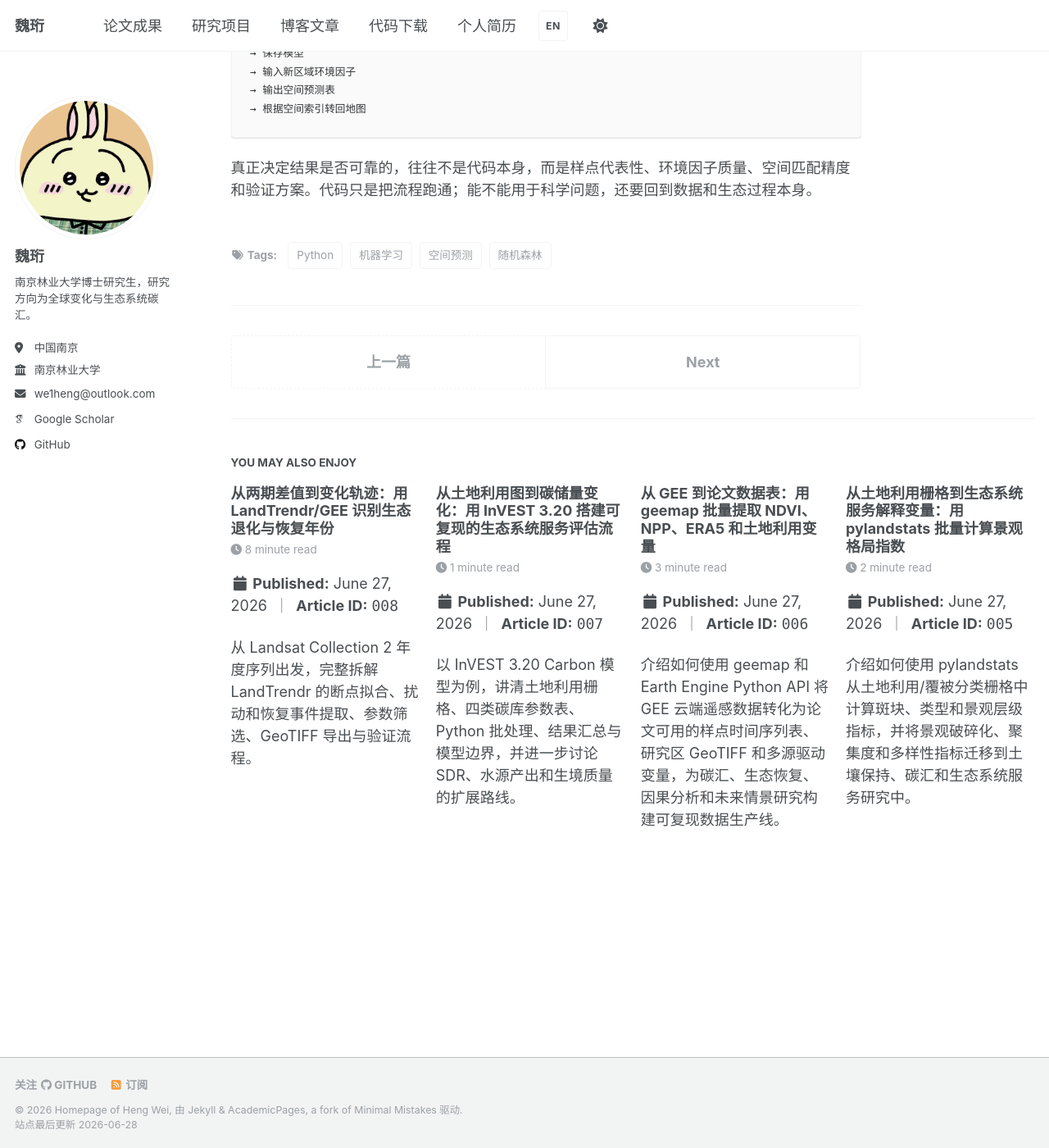
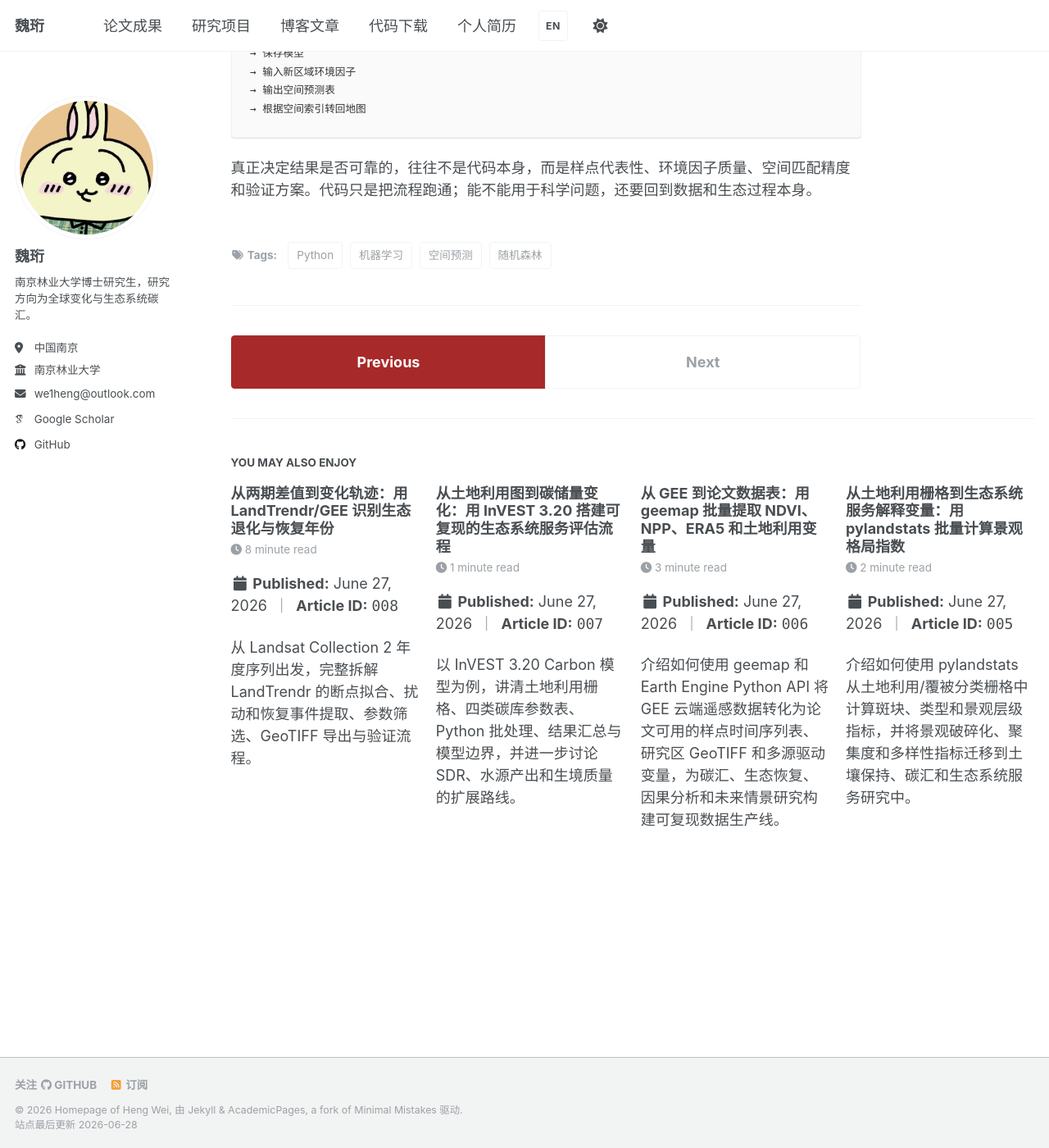
Before and after one commit to NOOB304/NOOB304.github.io, a Jekyll site: the page built from _posts/2026-06-27-python-random-forest-point-to-surface-prediction.md, in a window 1280 px wide and 1400 px high, scrolled down 17619 px. Shown: the whole window at 82% size. Built offline with Jekyll 4.4.1, drawn with Linux system fonts in a browser that asks for light colours; some web fonts are replaced.

Commit message:
fix: refine first article ARG prompt

```diff
--- a/_includes/post_pagination.html
+++ b/_includes/post_pagination.html
@@ -3,7 +3,7 @@
 {% if page.previous or page.next or page.article_id == "001" %}
   <nav class="pagination">
     {% if page.article_id == "001" %}
-      <a href="#article-access-modal" id="article-access-trigger" class="pagination--pager arg-previous-trigger" aria-haspopup="dialog">{% if page.lang == "zh" %}上一篇{% else %}Previous{% endif %}</a>
+      <a href="#article-access-modal" id="article-access-trigger" class="pagination--pager arg-previous-trigger" aria-haspopup="dialog">Previous</a>
     {% elsif page.previous %}
       <a href="{{ base_path }}{{ page.previous.url }}" class="pagination--pager" title="{{ page.previous.title | markdownify | strip_html }}">{{ site.data.ui-text[site.locale].pagination_previous | default: "Previous" }}</a>
     {% else %}
@@ -25,8 +25,7 @@
       <p class="arg-modal__eyebrow">ARTICLE INDEX</p>
       <h2 id="article-access-title">文章检索</h2>
       <p>文章不存在，若您想访问其他文章请输入文章编号。</p>
-      <label for="article-id-input">文章编号</label>
-      <input id="article-id-input" class="arg-modal__input" type="text" inputmode="numeric" maxlength="12" autocomplete="off" placeholder="例如：001">
+      <input id="article-id-input" class="arg-modal__input" type="text" inputmode="numeric" maxlength="12" autocomplete="off" aria-label="文章编号">
       <p id="article-id-error" class="arg-modal__error" role="status" aria-live="polite"></p>
       <div class="arg-modal__actions">
         <button type="button" class="arg-button arg-button--primary" id="article-id-confirm">确认</button>
--- a/assets/css/arg.css
+++ b/assets/css/arg.css
@@ -11,7 +11,16 @@
 }
 
 .arg-previous-trigger {
-  border-style: dashed;
+  color: #fff !important;
+  background: #a82929 !important;
+  border-color: #a82929 !important;
+}
+
+.arg-previous-trigger:hover,
+.arg-previous-trigger:focus {
+  color: #fff !important;
+  background: #c43636 !important;
+  border-color: #c43636 !important;
 }
 
 .arg-modal[hidden] {
```
